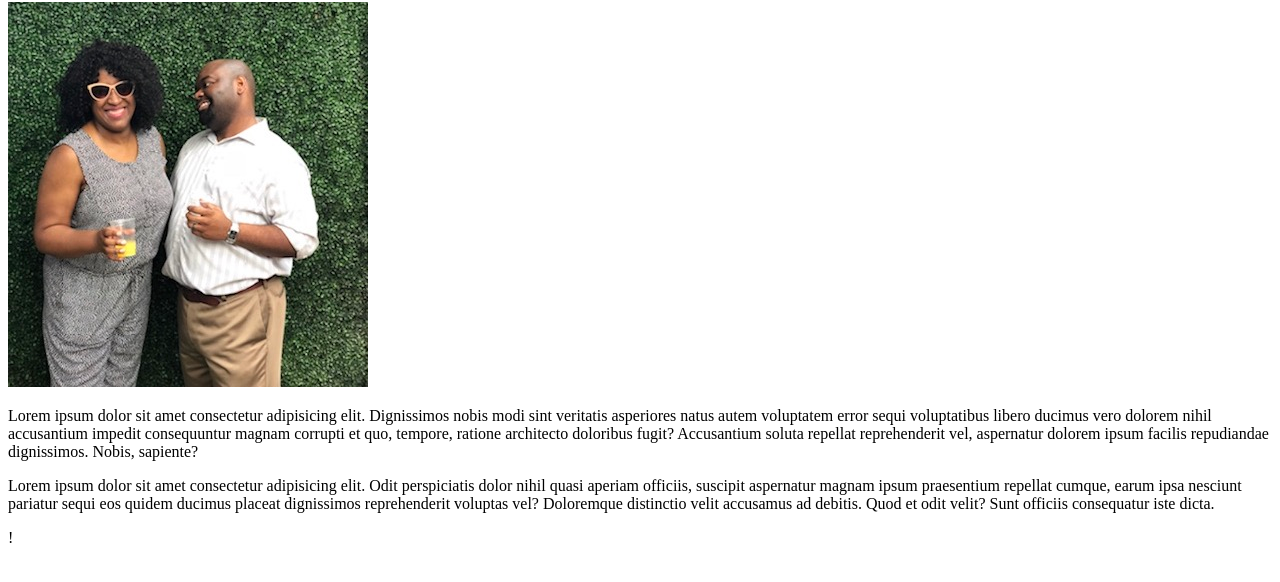
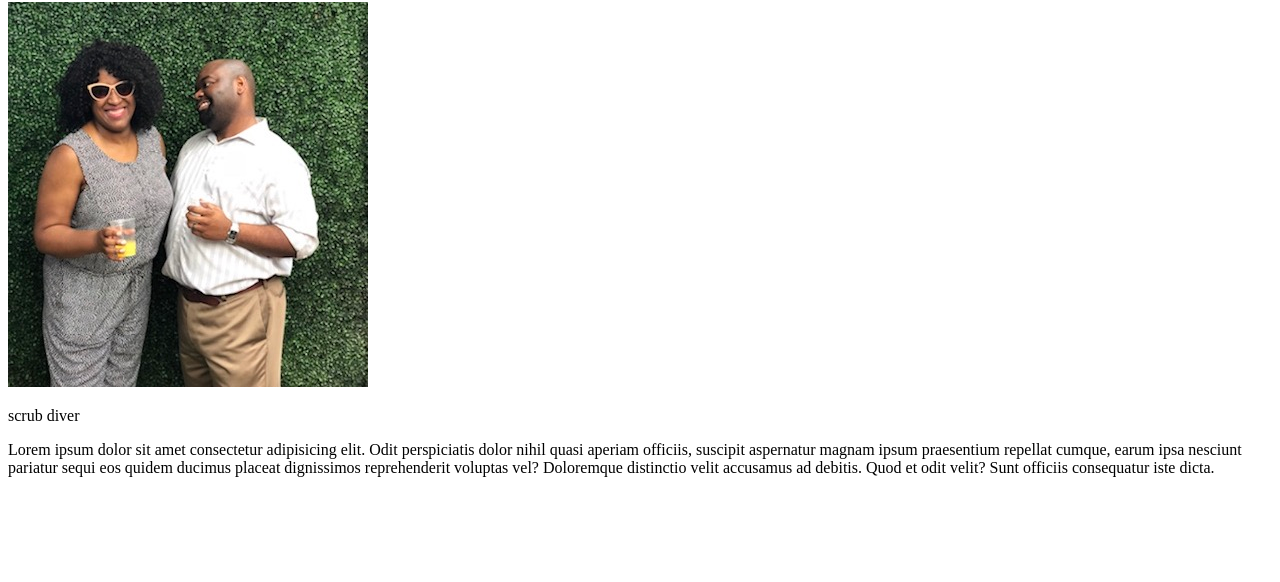
Before and after one commit to motorcitydre/Personal-Bio, a plain HTML site: page index.html in a window 1280 px wide. Shown: the part 78-660 px from the top of the page. Drawn offline with Linux system fonts and the light colour scheme.

Commit message:
modify index.html

```diff
--- a/index.html
+++ b/index.html
@@ -10,10 +10,8 @@
 
     <h1>Dre Kelley</h1>
     <img src="./FullSizeRender.jpg" alt="">
-    <p>Lorem ipsum dolor sit amet consectetur adipisicing elit. Dignissimos nobis modi sint veritatis asperiores natus autem voluptatem error sequi voluptatibus libero ducimus vero dolorem nihil accusantium impedit consequuntur magnam corrupti et quo, tempore, ratione architecto doloribus fugit? Accusantium soluta repellat reprehenderit vel, aspernatur dolorem ipsum facilis repudiandae dignissimos. Nobis, sapiente?</p>
+    <p>scrub diver</p>
     <p>Lorem ipsum dolor sit amet consectetur adipisicing elit. Odit perspiciatis dolor nihil quasi aperiam officiis, suscipit aspernatur magnam ipsum praesentium repellat cumque, earum ipsa nesciunt pariatur sequi eos quidem ducimus placeat dignissimos reprehenderit voluptas vel? Doloremque distinctio velit accusamus ad debitis. Quod et odit velit? Sunt officiis consequatur iste dicta.</p>
 
 </body>
 </html>
-
-!
```
Also changed, not shown: 1 other file.
